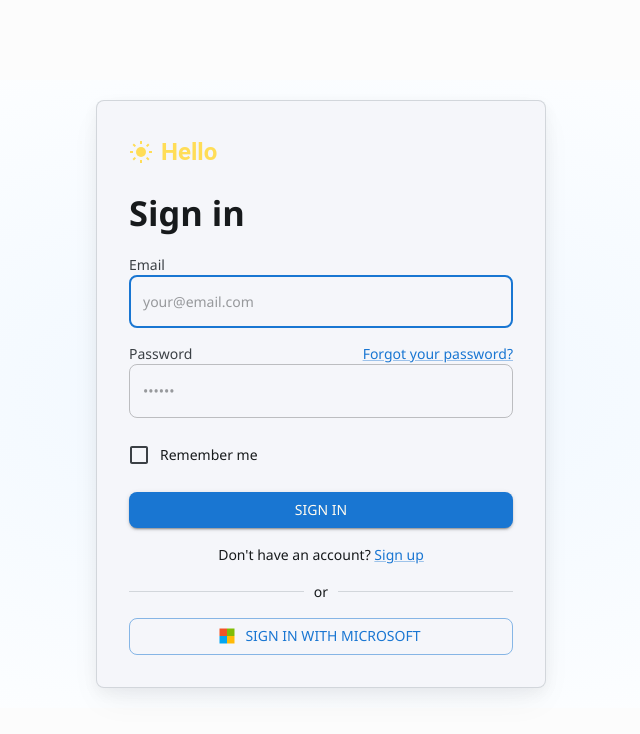
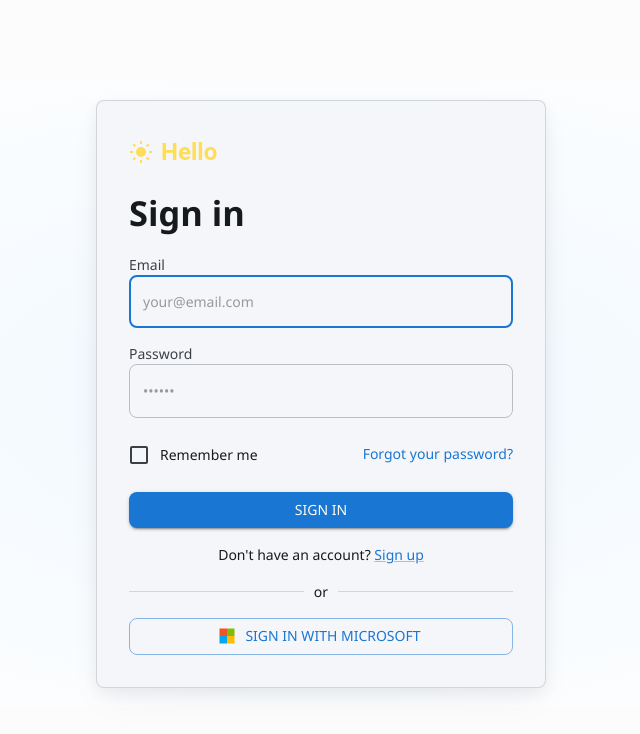
Before and after one commit to lukeblazing/audiiio, a React app in the folder Client/: page / in a window 1280 px wide. Shown: the top 734 px of the page, without its empty margins (319-959 px from the left). Built offline with nearby package versions, Linux system fonts and the light colour scheme; no server answers.

Commit message:
update forgot password button

```diff
--- a/Client/src/components/authentication/SignIn.js
+++ b/Client/src/components/authentication/SignIn.js
@@ -200,17 +200,7 @@ export default function SignIn() {
               />
             </FormControl>
             <FormControl>
-              <Box sx={{ display: 'flex', justifyContent: 'space-between' }}>
-                <FormLabel htmlFor="password">Password</FormLabel>
-                <Link
-                  component="button"
-                  onClick={handleForgotPwdOpen}
-                  variant="body2"
-                  sx={{ alignSelf: 'baseline' }}
-                >
-                  Forgot your password?
-                </Link>
-              </Box>
+              <FormLabel htmlFor="password">Password</FormLabel>
               <TextField
                 error={passwordError}
                 helperText={passwordErrorMessage}
@@ -225,11 +215,31 @@ export default function SignIn() {
                 color={passwordError ? 'error' : 'primary'}
               />
             </FormControl>
-            <FormControlLabel
-              control={<Checkbox value="remember" color="primary" />}
-              label="Remember me"
+            <Box
+              sx={{
+                display: 'flex',
+                justifyContent: 'space-between',
+                alignItems: 'center',
+                flexWrap: 'wrap', // Allows wrapping on smaller screens
+                gap: 1, // Adds spacing between items
+              }}
+            >
+              <FormControlLabel
+                control={<Checkbox value="remember" color="primary" />}
+                label="Remember me"
+              />
+              <Button
+                onClick={handleForgotPwdOpen}
+                variant="text"
+                sx={{ textTransform: 'none', padding: 0 }}
+              >
+                Forgot your password?
+              </Button>
+            </Box>
+            <ForgotPassword
+              isForgotPwdOpen={isForgotPwdOpen}
+              handleForgotPwdClose={handleForgotPwdClose}
             />
-            <ForgotPassword isForgotPwdOpen={isForgotPwdOpen} handleForgotPwdClose={handleForgotPwdClose} />
             <Button
               type="submit"
               fullWidth
```
